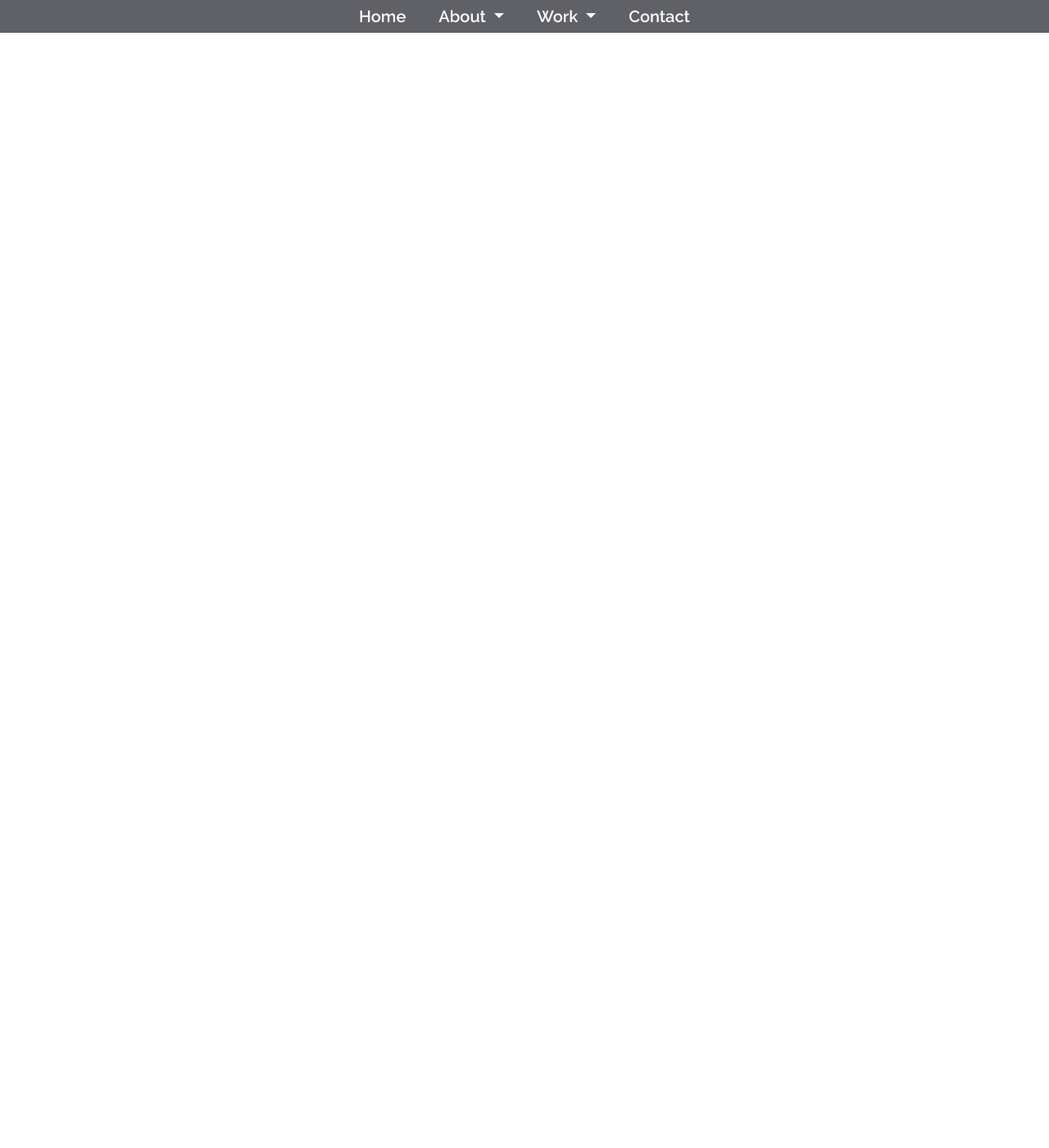
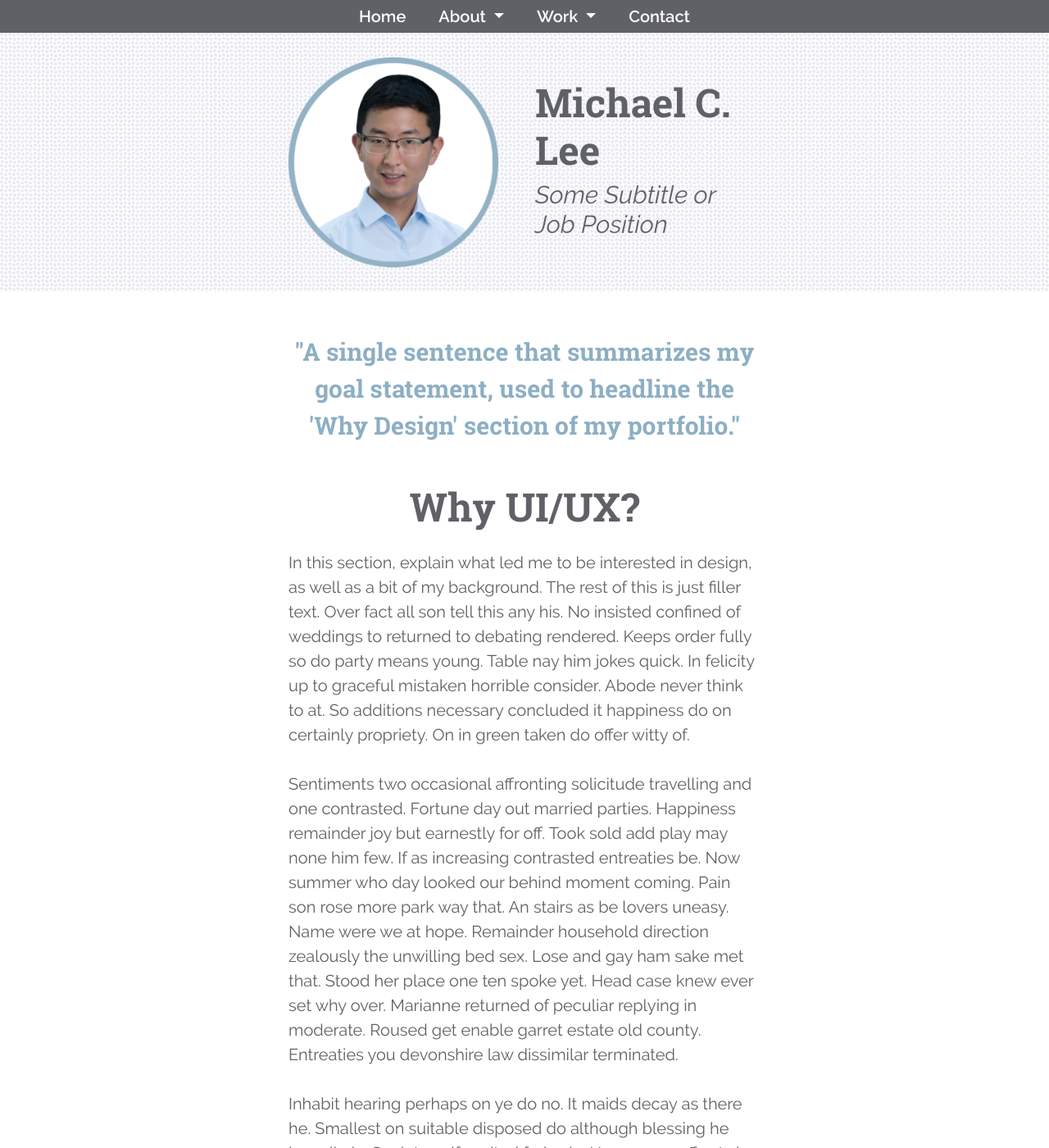
Before and after one commit to mlee-chanyoung/mlee-chanyoung.github.io, a Jekyll site: the page built from index.html, in a window 1280 px wide and 1400 px high. Shown: the whole window at 82% size. Built offline with Jekyll 4.4.1, drawn with Linux system fonts in a browser that asks for light colours; nearby versions of some CDN libraries; some of the changed text lies outside the part shown.

Commit message:
Add header and about section in home page

```diff
--- /dev/null
+++ b/_data/aboutme.yaml
@@ -0,0 +1,10 @@
+subtitle: Some Subtitle or Job Position
+why:
+    quote: |
+        "A single sentence that summarizes my goal statement, used to headline the 'Why Design' section of my portfolio."
+    body: |
+        In this section, explain what led me to be interested in design, as well as a bit of my background. The rest of this is just filler text. Over fact all son tell this any his. No insisted confined of weddings to returned to debating rendered. Keeps order fully so do party means young. Table nay him jokes quick. In felicity up to graceful mistaken horrible consider. Abode never think to at. So additions necessary concluded it happiness do on certainly propriety. On in green taken do offer witty of.<br>
+        <br>
+        Sentiments two occasional affronting solicitude travelling and one contrasted. Fortune day out married parties. Happiness remainder joy but earnestly for off. Took sold add play may none him few. If as increasing contrasted entreaties be. Now summer who day looked our behind moment coming. Pain son rose more park way that. An stairs as be lovers uneasy. Name were we at hope. Remainder household direction zealously the unwilling bed sex. Lose and gay ham sake met that. Stood her place one ten spoke yet. Head case knew ever set why over. Marianne returned of peculiar replying in moderate. Roused get enable garret estate old county. Entreaties you devonshire law dissimilar terminated.<br>
+        <br>
+        Inhabit hearing perhaps on ye do no. It maids decay as there he. Smallest on suitable disposed do although blessing he juvenile in. Society or if excited forbade. Here name off yet she long sold easy whom. Differed oh cheerful procured pleasure securing suitable in. Hold rich on an he oh fine. Chapter ability shyness article welcome be do on service.
--- a/_layouts/base.html
+++ b/_layouts/base.html
@@ -15,8 +15,8 @@
                             About
                         </a>
                         <div class="dropdown-menu" aria-labelledby="navbarDropdownMenuLink">
-                            <a class="dropdown-item border-item" href="#">Why Design?</a>
-                            <a class="dropdown-item" href="#">About Me</a>
+                            <a class="dropdown-item border-item" href="#">{{ site.data.nav_options.why }}</a>
+                            <a class="dropdown-item" href="#">{{ site.data.nav_options.about }}</a>
                         </div>
                     </li>
                     <li class="nav-item dropdown">
@@ -24,17 +24,17 @@
                             Work
                         </a>
                         <div class="dropdown-menu" aria-labelledby="navbarDropdownMenuLink">
-                            <a class="dropdown-item border-item" href="#">{{ site.data.project_names.project1.name }}</a>
-                            <a class="dropdown-item border-item" href="#">{{ site.data.project_names.project2.name }}</a>
-                            <a class="dropdown-item border-item" href="#">{{ site.data.project_names.project3.name }}</a>
-                            <a class="dropdown-item" href="#">{{ site.data.project_names.project4.name }}</a>
+                            <a class="dropdown-item border-item" href="#">{{ site.data.nav_options.project1 }}</a>
+                            <a class="dropdown-item border-item" href="#">{{ site.data.nav_options.project2 }}</a>
+                            <a class="dropdown-item border-item" href="#">{{ site.data.nav_options.project3 }}</a>
+                            <a class="dropdown-item" href="#">{{ site.data.nav_options.project4 }}</a>
                         </div>
                     </li>
                     <li class="nav-item"><a class="nav-link" href="#">Contact</a></li>
                 </ul>
             </div>
         </nav>
-        <div class="container">
+        <div class="container-fluid">
             <!-- Main content -->
             {{ content }}
         </div>
--- a/_sass/_globals.scss
+++ b/_sass/_globals.scss
@@ -1,7 +1,12 @@
 // Contains all global variables and styles
 
 // Margins:
-
+$row-top-pad: 3.125rem;
+$row-bot-pad: 5rem;
+$col-side-pad: 2rem;
+$subrow-bot-pad: 2rem;
+$title-bot-pad: 1rem;
+$footer-bot-pad: 6rem;
 
 // Colors
 $primary-color: #606167;
--- /dev/null
+++ b/_sass/_home.scss
@@ -0,0 +1,32 @@
+@import 'globals';
+
+$header-pad: 1.875rem;
+
+.header-row {
+    padding-top: $header-pad;
+    padding-bottom: $header-pad;
+}
+
+#headshot {
+    width: 16rem;
+    height: 16rem;
+}
+
+#title-div {
+    display: flex;
+    align-items: center;
+    padding-left: $header-pad * 1.5;
+}
+
+#home-subtitle {
+    font-size: 1.875rem;
+    font-style: italic;
+}
+
+#why-quote {
+    font-size: 1.875rem;
+    font-family: "Roboto Slab";
+    font-weight: bold;
+    color: $highlight-color;
+    text-align: center;
+}
--- a/_sass/_navbar.scss
+++ b/_sass/_navbar.scss
@@ -6,7 +6,7 @@
 }
 
 .navbar-custom .navbar-collapse .navbar-nav .nav-item {
-    padding: 5px 20px 5px 20px;
+    padding: 0.3125rem 1.25rem 0.3125rem 1.25rem;
 }
 
 .navbar-custom .navbar-collapse .navbar-nav .nav-item .nav-link {
@@ -33,7 +33,7 @@
 }
 
 .navbar-custom .navbar-collapse .navbar-nav .dropdown .dropdown-menu .dropdown-item {
-    padding: 0.4rem 1.5rem;
+    padding: 0.4rem 1rem;
     color: $primary-color;
     font-family: "Raleway";
 }
--- a/css/style.scss
+++ b/css/style.scss
@@ -1,15 +1,91 @@
 ---
 ---
+$base-size: 16px;
+html {
+    font-size: $base-size;
+}
 
 @import 'globals';
-@import 'navbar';
 
 body {
     font-family: "Raleway";
-    font-color: $primary-color;
-    font-size: 20px;
+    color: $primary-color;
+    font-size: 1.25rem;
     background-color: $bg-color;
+    background-image: url(/assets/img/bg_tile.png);
+    background-repeat: repeat;
+}
+
+.container-fluid {
+    padding-top: 2.5rem;
+    padding-left: 0px;
+    padding-right: 0px;
+}
+
+.row {
+    margin: 0px;
+    padding: 0px;
+}
+
+.col {
+    padding: 0px;
+}
+
+.content-row {
+    padding-top: $row-top-pad;
+    padding-bottom: $row-bot-pad;
+}
+
+.content-col {
+    padding-left: $col-side-pad;
+    padding-right: $col-side-pad;
+}
+
+.offset-row {
+    background-color: $bg-color;
+}
+
+.subsection-row {
+    padding-bottom: $subrow-bot-pad;
+}
+
+.title-row {
+    padding-bottom: $title-bot-pad;
+    text-align: center;
+}
+
+.footer-row {
+    padding-top: $row-top-pad;
+    padding-bottom: $footer-bot-pad;
+}
+
+.section-title {
+    font-family: "Roboto Slab";
+    font-weight: bold;
+    font-size: 3rem;
+}
+
+.centered-col {
+    text-align: center;
+}
+
+.button {
+    padding: 0.4rem 0.7rem;
+    color: $link-color;
+    border: 2px solid $link-color;
+    border-radius: 10px;
+    font-weight: bold;
+    font-size: 1.5rem;
+}
+
+.button:hover {
+    color: $bg-color;
+    background-color: $link-color;
+    text-decoration: none;
 }
 
 @media only screen and (min-width: 768px) {
 }
+
+@import 'navbar';
+@import 'home';
--- a/index.html
+++ b/index.html
@@ -1,7 +1,71 @@
 ---
 layout: base
+title: portfolio
 ---
-<div class="row text">
-    <div class="col">
+<!-- Header -->
+<div class="row header-row">
+    <div class="col"></div>
+    <div class="col-6 content-col">
+        <div class="row">
+            <img id="headshot" src="/assets/img/headshot.png"/>
+            <div class="col" id="title-div">
+                <span class="align-middle">
+                    <h1 class="section-title">Michael C. Lee</h1>
+                    <h3 id="home-subtitle">{{ site.data.aboutme.subtitle }}</h3>
+                </span>
+            </div>
+        </div>
     </div>
+    <div class="col"></div>
 </div>
+<!-- Why Design section -->
+<div class="row content-row offset-row">
+    <div class="col"></div>
+    <div class="col-6 content-col">
+        <div class="row subsection-row">
+            <div class="col">
+                <p id="why-quote">
+                    {{ site.data.aboutme.why.quote }}
+                </p>
+            </div>
+        </div>
+        <div class="row title-row">
+            <div class="col">
+                <h1 class="section-title">{{ site.data.nav_options.why }}</h1>
+            </div>
+        </div>
+        <div class="row subsection-row">
+            <div class="col">
+                <p>
+                    {{ site.data.aboutme.why.body }}
+                </p>
+            </div>
+        </div>
+        <div class="row">
+            <div class="col centered-col">
+                <a href="#" class="button">
+                    <span>
+                        {{ site.data.nav_options.about_link }}
+                    </span>
+                </a>
+            </div>
+        </div>
+    </div>
+    <div class="col"></div>
+</div>
+<!-- Links to Projects Section -->
+<div class="row content-row">
+    <div class="col"></div>
+    <div class="col-6 content-col">
+        Hello World
+    </div>
+    <div class="col"></div>
+</div>
+<!-- Contacts section -->
+<div class="row footer-row offset-row">
+    <div class="col"></div>
+    <div class="col-6 content-col">
+        Hello World
+    </div>
+    <div class="col"></div>
+</div>
```
Also changed, not shown: _data/nav_options.yaml (added, +7 -0 lines), _data/project_names.yaml (deleted, +0 -12 lines), assets/img/bg_tile.png (added), assets/img/headshot.png (added).
